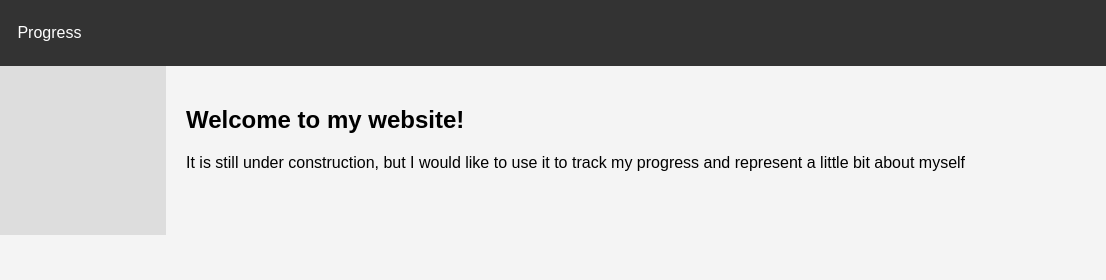
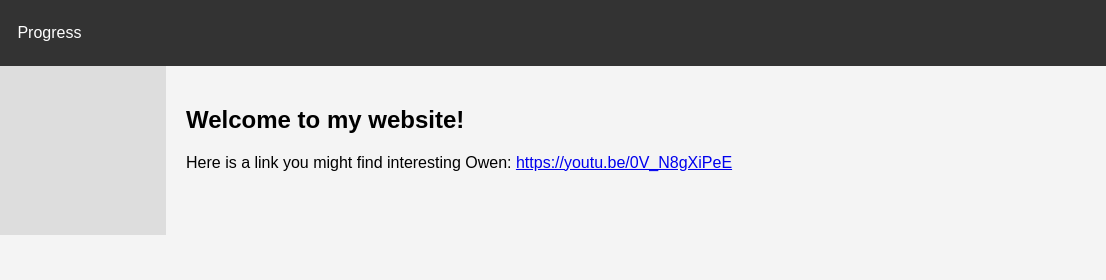
Before and after one commit to andrewshowers/andrew-showers-website, a plain HTML site: page index.html in a window 1280 px wide. Shown: the top 280 px of the page, 174-1280 px from the left. Drawn offline with Linux system fonts and the light colour scheme.

Commit message:
update to link

```diff
--- a/index.html
+++ b/index.html
@@ -120,8 +120,7 @@
         <section>
           <h1>Welcome to my website!</h1>
           <p>
-            It is still under construction, but I would like to use it to track my
-            progress and represent a little bit about myself
+            Here is a link you might find interesting Owen: <a href="https://youtu.be/0V_N8gXiPeE">https://youtu.be/0V_N8gXiPeE</a>
           </p>
         </section>
       </main>
```
